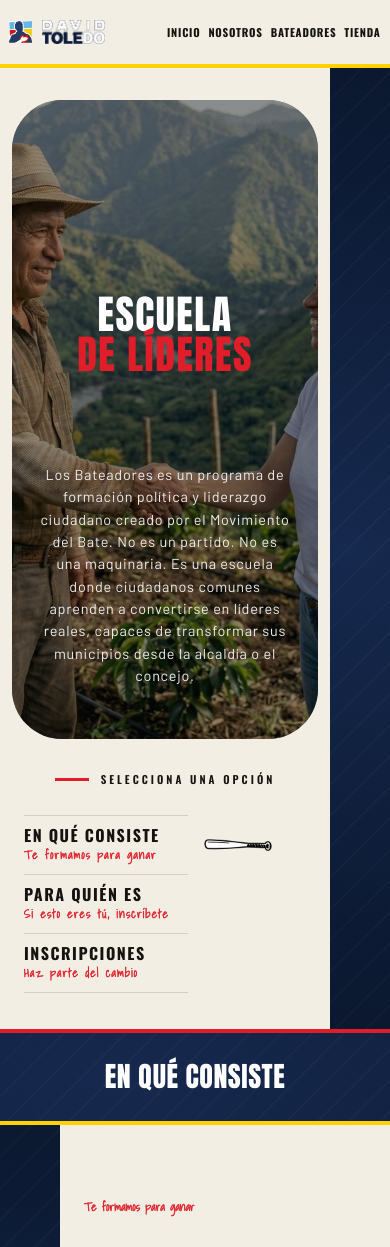
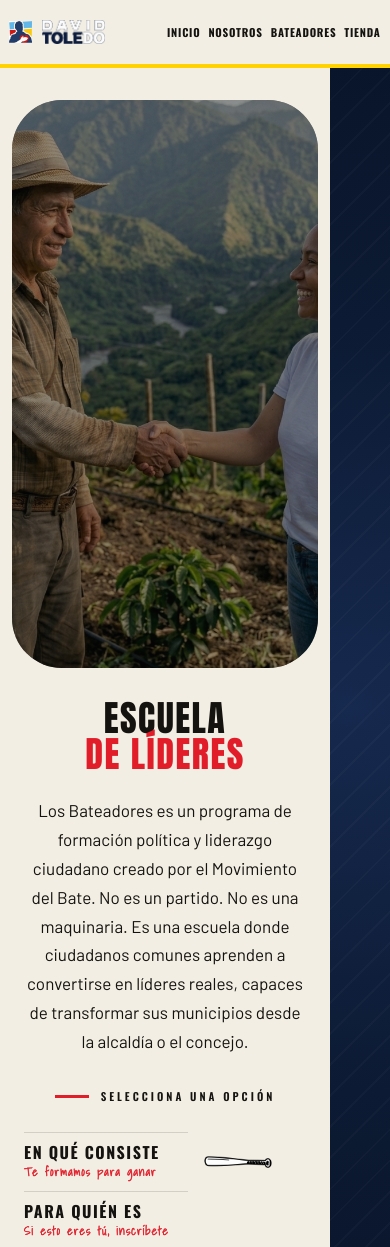
Before and after one commit to EsneiderCdD/movimiento-bate, a Next.js app: page /voluntariado in a window 390 px wide. Shown: the top 1247 px of the page. Built offline with nearby package versions, Linux system fonts and the light colour scheme.

Commit message:
(bateadores): bateadores

```diff
--- a/src/components/specific/hero/Hero.tsx
+++ b/src/components/specific/hero/Hero.tsx
@@ -1,6 +1,6 @@
 "use client";
 
-import { useRef } from "react";
+import { useRef, type ReactNode } from "react";
 import Image from "next/image";
 import Cards, { type CardItem } from "./cards/Cards";
 import styles from "./Hero.module.css";
@@ -19,6 +19,7 @@ interface HeroProps {
   showLogo?: boolean;
   items?: CardItem[];
   label?: string;
+  afterHero?: ReactNode;
 }
 
 export default function Hero({
@@ -33,6 +34,7 @@ export default function Hero({
   showLogo = true,
   items,
   label = "Selecciona una opción",
+  afterHero,
 }: HeroProps) {
   const heroRef = useRef<HTMLElement>(null);
 
@@ -73,15 +75,19 @@ export default function Hero({
             )}
 
             <div className={styles.content}>
-              <h1 className={styles.title}>
-                {title}
-                <span className={styles.accent}>{accent}</span>
-              </h1>
-              <p className={styles.subtitle}>{subtitle}</p>
+              {title ? (
+                <h1 className={styles.title}>
+                  {title}
+                  <span className={styles.accent}>{accent}</span>
+                </h1>
+              ) : null}
+              {subtitle ? <p className={styles.subtitle}>{subtitle}</p> : null}
             </div>
           </div>
         </section>
       </ParallaxProvider>
+
+      {afterHero}
 
       <div className={styles.label}>
         <span className={styles.line} />
--- a/src/components/specific/voluntariado/VoluntariadoContent.module.css
+++ b/src/components/specific/voluntariado/VoluntariadoContent.module.css
@@ -2,6 +2,42 @@
   background: var(--crema);
   display: flex;
   flex-direction: column;
+}
+
+.heroIntro {
+  display: flex;
+  flex-direction: column;
+  align-items: center;
+  gap: 24px;
+  max-width: 720px;
+  margin: 0 auto;
+  padding: 40px 32px 0;
+}
+
+.heroTitle {
+  margin: 0;
+  font-family: var(--font-anton);
+  font-weight: 400;
+  font-size: 80px;
+  line-height: 1;
+  text-transform: uppercase;
+  color: var(--marron-negro);
+  letter-spacing: 1.5px;
+  text-align: center;
+}
+
+.heroTitleAccent {
+  color: var(--rojo);
+  display: block;
+}
+
+.description {
+  font-family: var(--font-barlow);
+  font-size: 20px;
+  line-height: 1.7;
+  color: var(--marron-negro);
+  text-align: center;
+  margin: 0;
 }
 
 .section {
@@ -394,3 +430,45 @@
     font-size: 12px;
   }
 }
+
+@media (max-width: 1000px) {
+  .heroTitle {
+    font-size: 64px;
+  }
+}
+
+@media (max-width: 750px) {
+  .heroTitle {
+    font-size: 56px;
+  }
+
+  .description {
+    font-size: 18px;
+  }
+}
+
+@media (max-width: 600px) {
+  .heroTitle {
+    font-size: 48px;
+  }
+
+  .description {
+    font-size: 17px;
+  }
+
+  .heroIntro {
+    padding: 32px 24px 0;
+  }
+}
+
+@media (max-width: 500px) {
+  .heroTitle {
+    font-size: 40px;
+  }
+}
+
+@media (max-width: 400px) {
+  .heroTitle {
+    font-size: 36px;
+  }
+}
--- a/src/components/specific/voluntariado/VoluntariadoContent.tsx
+++ b/src/components/specific/voluntariado/VoluntariadoContent.tsx
@@ -37,14 +37,22 @@ export default function VoluntariadoContent() {
       <Hero
         onSelect={setSelected}
         selected={selected}
-        title="Escuela"
-        accent="de líderes"
-        subtitle={DESCRIPTION}
+        title=""
+        subtitle=""
         backgroundSrc="/escuela_lider.jpg"
         backgroundOpacity={0.55}
         backgroundPosition="center 10%"
         showLogo={false}
         items={OPTIONS}
+        afterHero={
+          <div className={styles.heroIntro}>
+            <h1 className={styles.heroTitle}>
+              Escuela
+              <span className={styles.heroTitleAccent}>de líderes</span>
+            </h1>
+            <p className={styles.description}>{DESCRIPTION}</p>
+          </div>
+        }
       />
 
       <div className={styles.page}>
```
